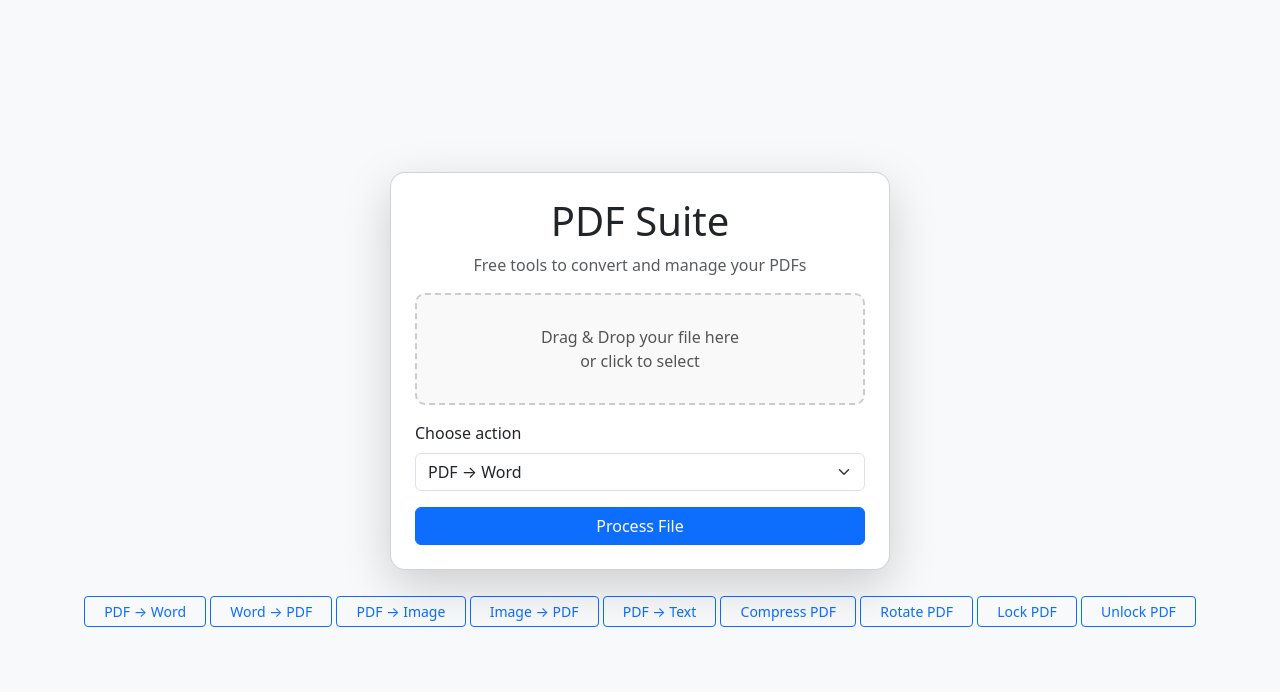
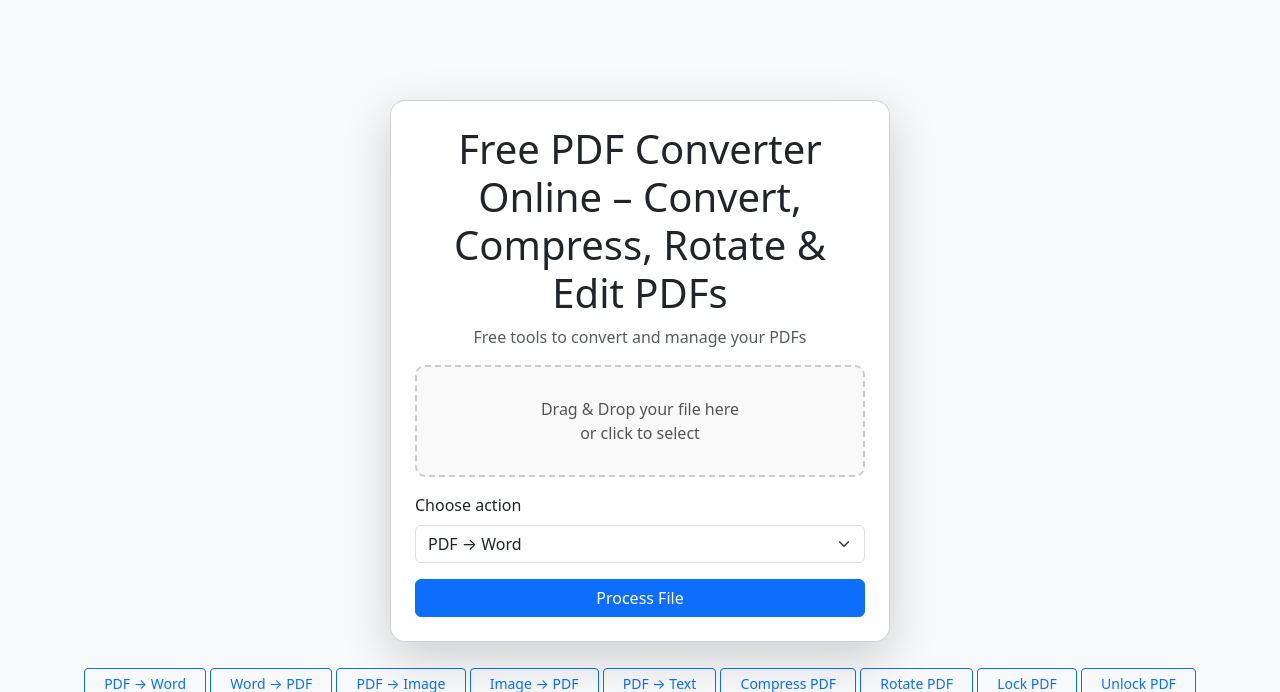
Before and after one commit to matthewmammoliti1234-hue/PDF-PROJECT, a Flask app: page / in a window 1280 px wide. Shown: the top 692 px of the page. Run offline with Flask 3, Linux system fonts and the light colour scheme; some libraries are stand-ins or nearby versions.

Commit message:
Update index.html

```diff
--- a/templates/index.html
+++ b/templates/index.html
@@ -2,7 +2,7 @@
 <html lang="en">
 <head>
     <meta charset="UTF-8">
-    <title>PDF Suite – Free PDF Tools for Converting, Compressing, and Editing</title>
+    <title>Free PDF Converter Online – Convert, Compress, Rotate & Edit PDFs | FreePDFSuite</title>
     <meta name="description" content="PDF Suite offers free online tools to convert PDFs to Word, images, text, compress PDFs, rotate pages, lock/unlock PDFs, and more. Fast, secure, and free.">
     <meta name="viewport" content="width=device-width, initial-scale=1.0">
 
@@ -28,7 +28,7 @@
     {
       "@context": "https://schema.org",
       "@type": "WebSite",
-      "name": "PDF Suite",
+      "name": "Free PDF Converter Online – Convert, Compress, Rotate & Edit PDFs | FreePDFSuite",
       "url": "https://www.freepdfsuite.com/",
       "description": "Convert, compress, rotate, and manage PDFs online for free.",
       "publisher": {
@@ -78,7 +78,7 @@
 
 <div class="container">
     <div class="card shadow-lg p-4 mx-auto" style="max-width:500px; border-radius:15px;">
-        <h1 class="text-center mb-2">PDF Suite</h1>
+        <h1 class="text-center mb-2">Free PDF Converter Online – Convert, Compress, Rotate & Edit PDFs</h1>
         <p class="text-center text-muted mb-3">Free tools to convert and manage your PDFs</p>
 
         <!-- Alert Area -->
```
